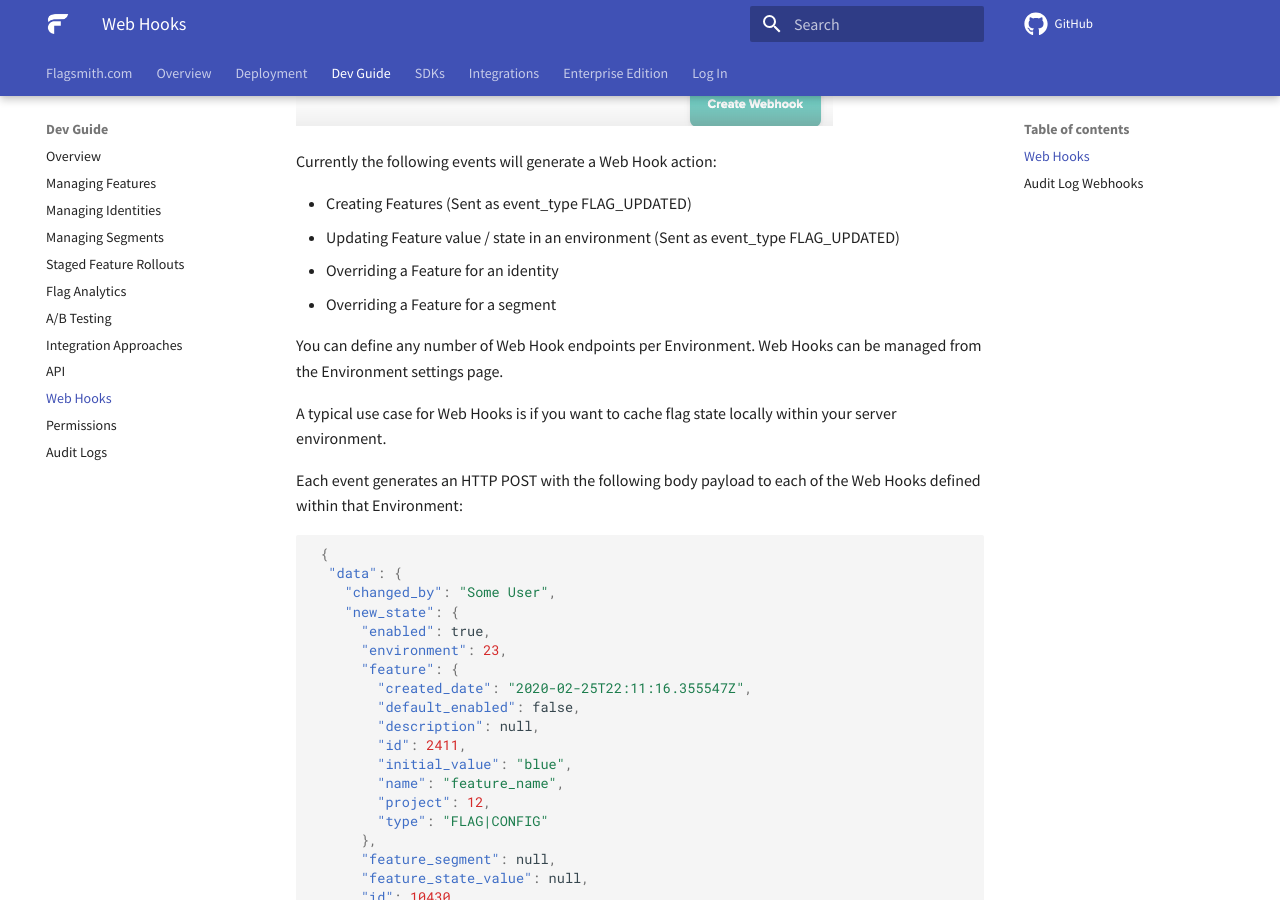
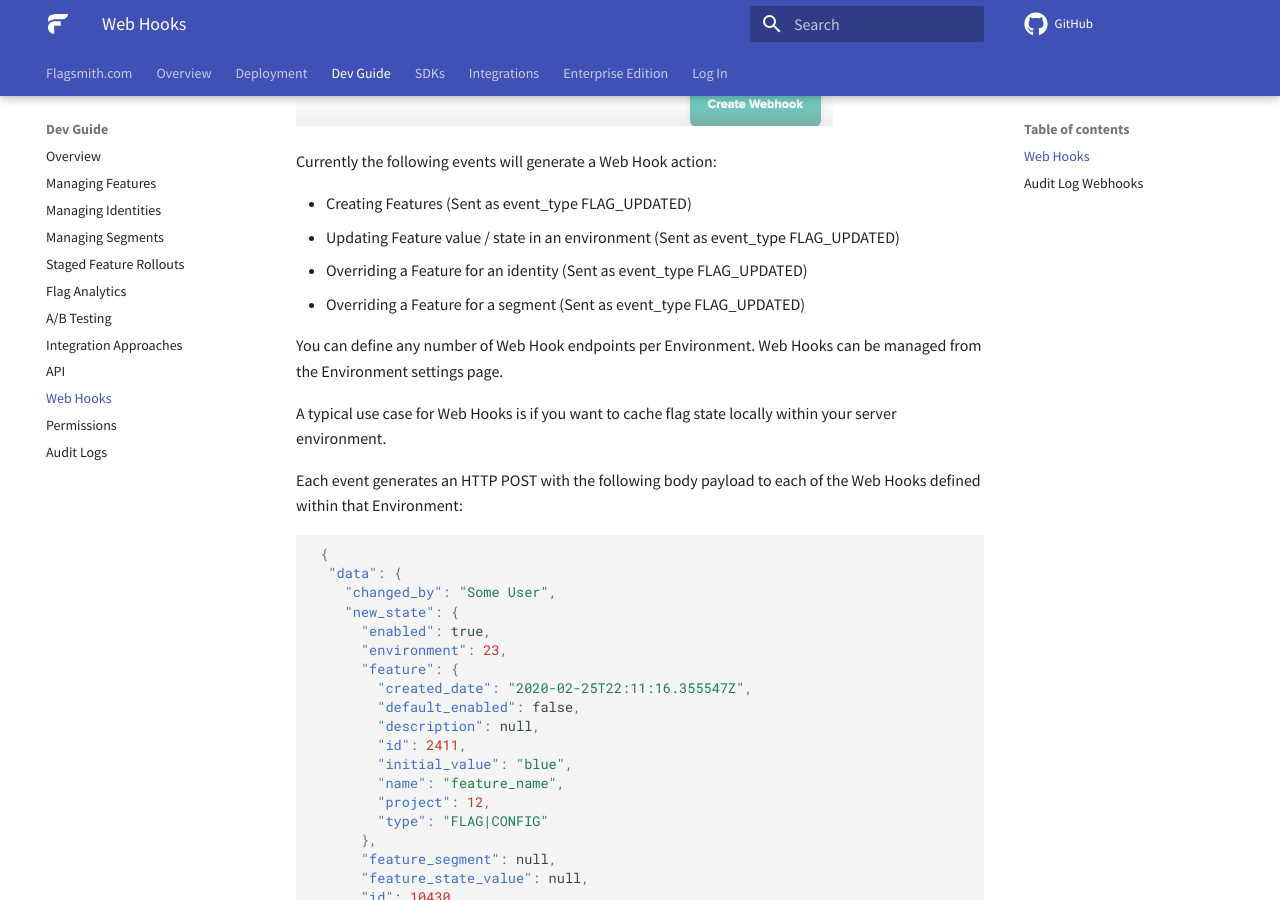
Before and after one commit to Flagsmith/flagsmith-docs, an MkDocs documentation site: the page built from docs/system-administration.md, in a window 1280 px wide and 900 px high, scrolled down 1093 px. Built offline with MkDocs 1.6.1 and Material for MkDocs 9.7.7, drawn with Linux system fonts in a browser that asks for light colours; comment, search, counter and statistics services are not loaded.

Commit message:
Add event_type

```diff
--- a/docs/system-administration.md
+++ b/docs/system-administration.md
@@ -12,8 +12,8 @@ Currently the following events will generate a Web Hook action:
 
 - Creating Features (Sent as event_type FLAG_UPDATED)
 - Updating Feature value / state in an environment (Sent as event_type FLAG_UPDATED)
-- Overriding a Feature for an identity
-- Overriding a Feature for a segment
+- Overriding a Feature for an identity (Sent as event_type FLAG_UPDATED)
+- Overriding a Feature for a segment (Sent as event_type FLAG_UPDATED)
 
 You can define any number of Web Hook endpoints per Environment. Web Hooks can be managed from the Environment settings page.
 
```
